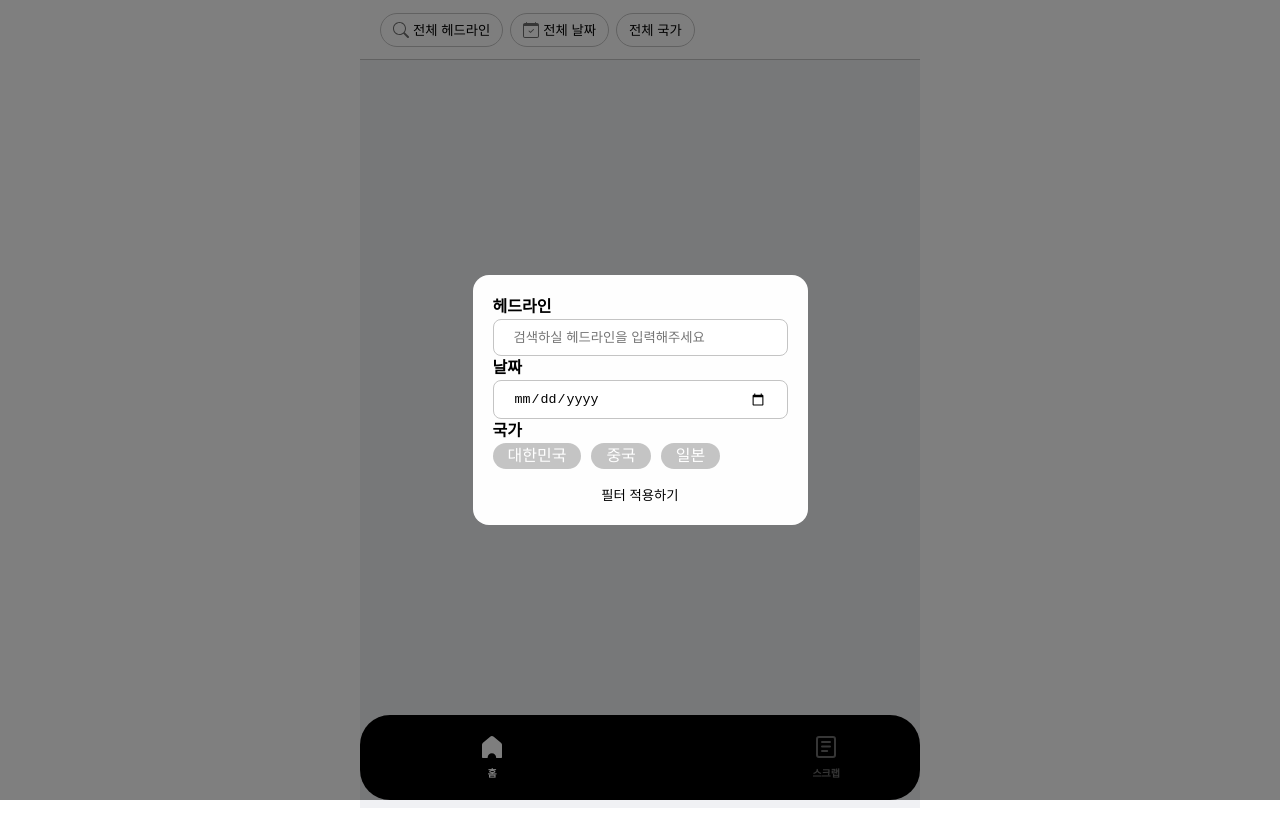
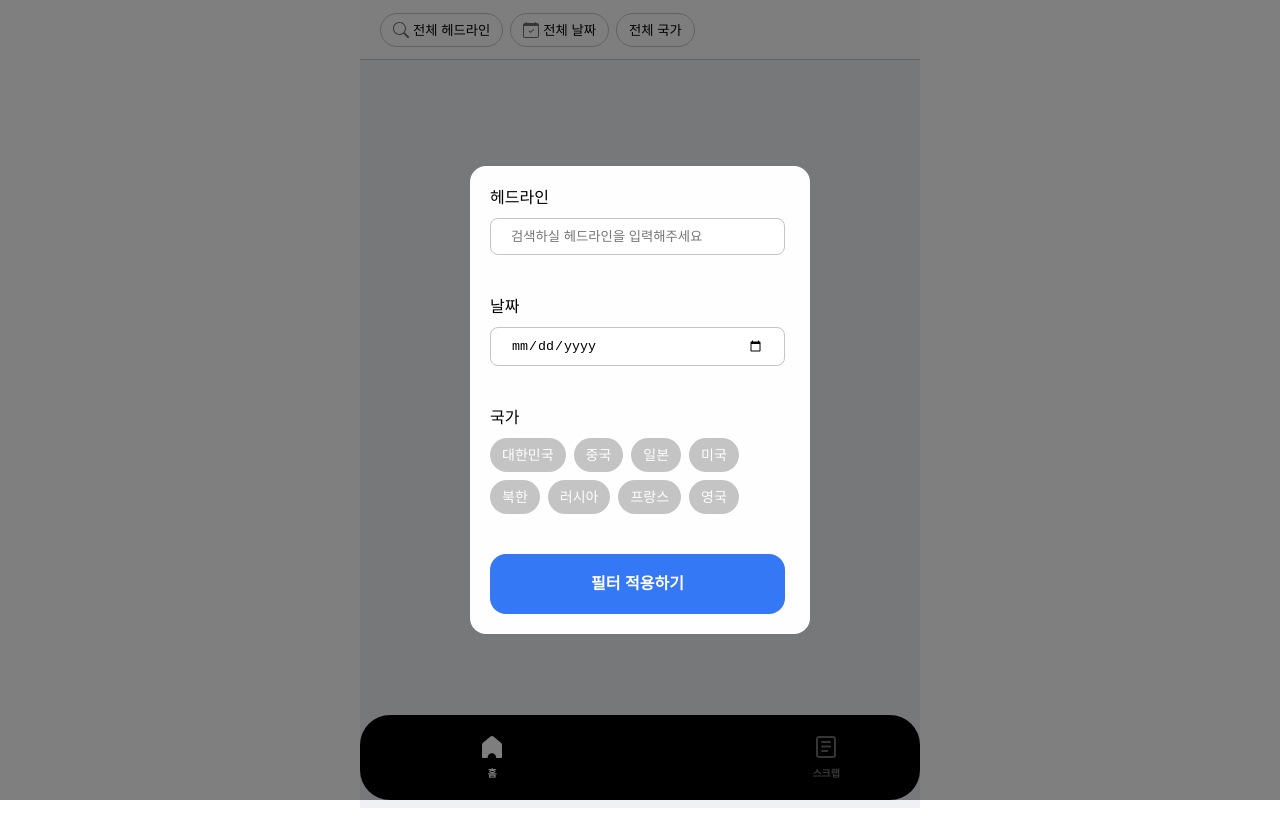
Before and after one commit to goodafteryoon/nyt-news, a React (Create React App) app: page / in a window 1280 px wide. Both pictures are taken after a click on the button "전체 헤드라인". Built offline with nearby package versions, Linux system fonts and the light colour scheme.

Commit message:
design : 모달 css 수정

```diff
--- a/src/components/FilterModal/index.tsx
+++ b/src/components/FilterModal/index.tsx
@@ -15,7 +15,16 @@ interface FilterModalProps {
   onApplyFilter: (filters: FilterOptions) => void;
 }
 
-const countries = ['대한민국', '중국', '일본'];
+const countries = [
+  '대한민국',
+  '중국',
+  '일본',
+  '미국',
+  '북한',
+  '러시아',
+  '프랑스',
+  '영국',
+];
 
 const FilterModal = ({ isOpen, onClose, onApplyFilter }: FilterModalProps) => {
   const [searchTerm, setSearchTerm] = useState('');
@@ -39,6 +48,8 @@ const FilterModal = ({ isOpen, onClose, onApplyFilter }: FilterModalProps) => {
 
   return (
     <BaseModal isOpen={isOpen} onClose={onClose}>
+      <ModalContainer>
+        <FilterOption>
           <HeadLineLabel htmlFor='searchTerm'>헤드라인</HeadLineLabel>
           <Input
             type='text'
@@ -46,13 +57,17 @@ const FilterModal = ({ isOpen, onClose, onApplyFilter }: FilterModalProps) => {
             value={searchTerm}
             onChange={(e) => setSearchTerm(e.target.value)}
           />
-
+        </FilterOption>
+        <FilterOption>
           <HeadLineLabel>날짜</HeadLineLabel>
           <Input
             type='date'
+            placeholder='날짜를 선택해주세요'
             value={selectedDate}
             onChange={(e) => setSelectedDate(e.target.value)}
           />
+        </FilterOption>
+        <FilterOption>
           <HeadLineLabel>국가</HeadLineLabel>
           <CountriesContainer>
             {countries.map((country) => (
@@ -65,18 +80,32 @@ const FilterModal = ({ isOpen, onClose, onApplyFilter }: FilterModalProps) => {
               </CountryChip>
             ))}
           </CountriesContainer>
+        </FilterOption>
 
-      <button onClick={handleApplyFilter}>필터 적용하기</button>
+        <Button onClick={handleApplyFilter}>필터 적용하기</Button>
+      </ModalContainer>
     </BaseModal>
   );
 };
 
 export default FilterModal;
 
+const ModalContainer = styled.div`
+  padding: 20px;
+  display: flex;
+  flex-direction: column;
+  gap: 40px;
+`;
+
+const FilterOption = styled.div`
+  display: flex;
+  flex-direction: column;
+  gap: 8px;
+`;
+
 const HeadLineLabel = styled.label`
   line-height: 24px;
-  font-weight: 700;
-  letter-spacing: -5%;
+  font-weight: 500;
   color: ${(props) => props.theme.colors.black};
 `;
 
@@ -87,18 +116,36 @@ const Input = styled.input`
   border-radius: 8px;
 `;
 const CountriesContainer = styled.div`
+  width: 300px;
   display: flex;
   flex-wrap: wrap;
-  gap: 10px;
-  margin-bottom: 15px; // 간격 추가
+  align-items: center;
+  gap: 8px;
 `;
 
 const CountryChip = styled.div<{ selected: boolean }>`
-  padding: 5px 15px;
-  border-radius: 20px;
   background-color: ${(props) =>
     props.selected ? props.theme.colors.mainBlue : props.theme.colors.gray};
-  color: white;
+  color: ${(props) => props.theme.colors.white};
   cursor: pointer;
-  user-select: none;
+  font-size: 14px;
+  font-weight: 400;
+  line-height: 24px;
+  border-radius: 30px;
+  display: flex;
+  padding: 6px 12px 4px 12px;
+  justify-content: center;
+  align-items: center;
 `;
+
+const Button = styled.button`
+  width: 295px;
+  height: 60px;
+  border-radius: 16px;
+  font-size: 16px;
+  font-style: normal;
+  font-weight: 600;
+  line-height: 24px;
+  color: ${(props) => props.theme.colors.white};
+  background-color: ${(props) => props.theme.colors.mainBlue};
+`;
--- a/src/components/ui/BaseModal.tsx
+++ b/src/components/ui/BaseModal.tsx
@@ -37,11 +37,8 @@ const ModalOverlay = styled.div`
 `;
 
 const ModalContainer = styled.div`
+  position: fixed;
   background-color: ${({ theme }) => theme.colors.white};
-  position: fixed;
-  padding: 20px;
+  z-index: 99;
   border-radius: 16px;
-  z-index: 99;
-  display: flex;
-  flex-direction: column;
 `;
```
Lines whose indentation alone changed are shown as unchanged.
